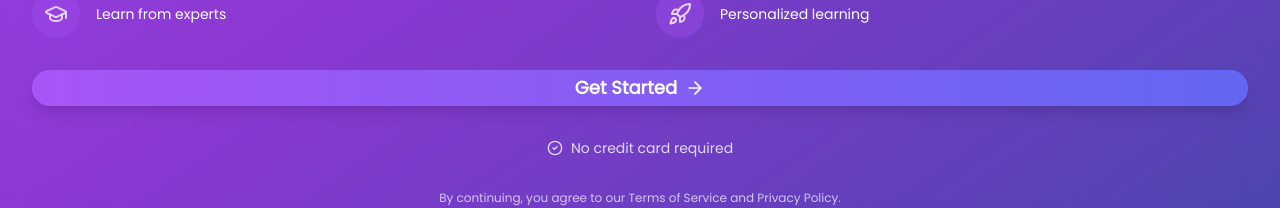
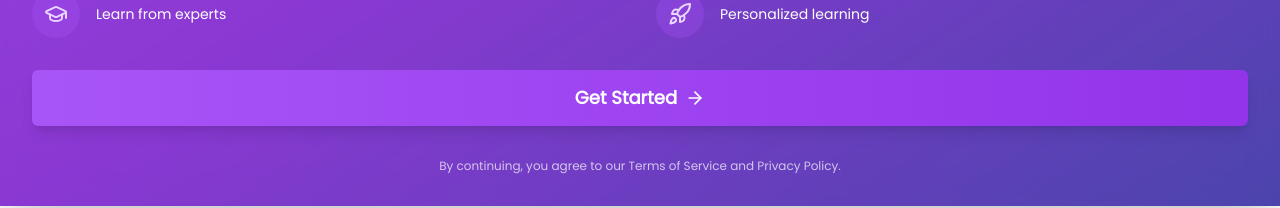
Before and after one commit to Brien-Austin/client, a React (Vite) app: page /onboard in a window 1280 px wide. Shown: the part 634-842 px from the top of the page. Built offline with nearby package versions, Linux system fonts and the light colour scheme; no server answers.

Commit message:
ui onboard

```diff
--- a/src/pages/onboard.tsx
+++ b/src/pages/onboard.tsx
@@ -1,5 +1,5 @@
 
-import { Book, Trophy, GraduationCap, Rocket, ArrowRight, CheckCircle2 } from 'lucide-react'
+import { Book, Trophy, GraduationCap, Rocket, ArrowRight } from 'lucide-react'
 import { Button } from "@/components/ui/button"
 
 export default function ImprovedOnboardingScreen1() {
@@ -48,17 +48,13 @@ export default function ImprovedOnboardingScreen1() {
 
         {/* CTA Button */}
         <Button
-          className="w-full bg-gradient-to-r from-purple-500 to-indigo-500 hover:from-purple-600 hover:to-indigo-600 text-white font-bold py-4 rounded-full text-lg transition duration-300 ease-in-out transform hover:scale-105 shadow-lg"
+          className="w-full bg-purple-600 text-white h-14  hover:from-purple-600 hover:to-indigo-600 text-white font-bold py-4 rounded-md text-lg transition duration-300 ease-in-out transform hover:scale-105 shadow-lg"
         >
           Get Started
           <ArrowRight className="ml-2 w-5 h-5" />
         </Button>
 
-        {/* Additional Info */}
-        <div className="flex items-center justify-center space-x-2 text-sm opacity-80">
-          <CheckCircle2 className="w-4 h-4" />
-          <span>No credit card required</span>
-        </div>
+
 
         {/* Terms and Conditions */}
         <p className="text-xs text-center opacity-70 mt-4">
```
